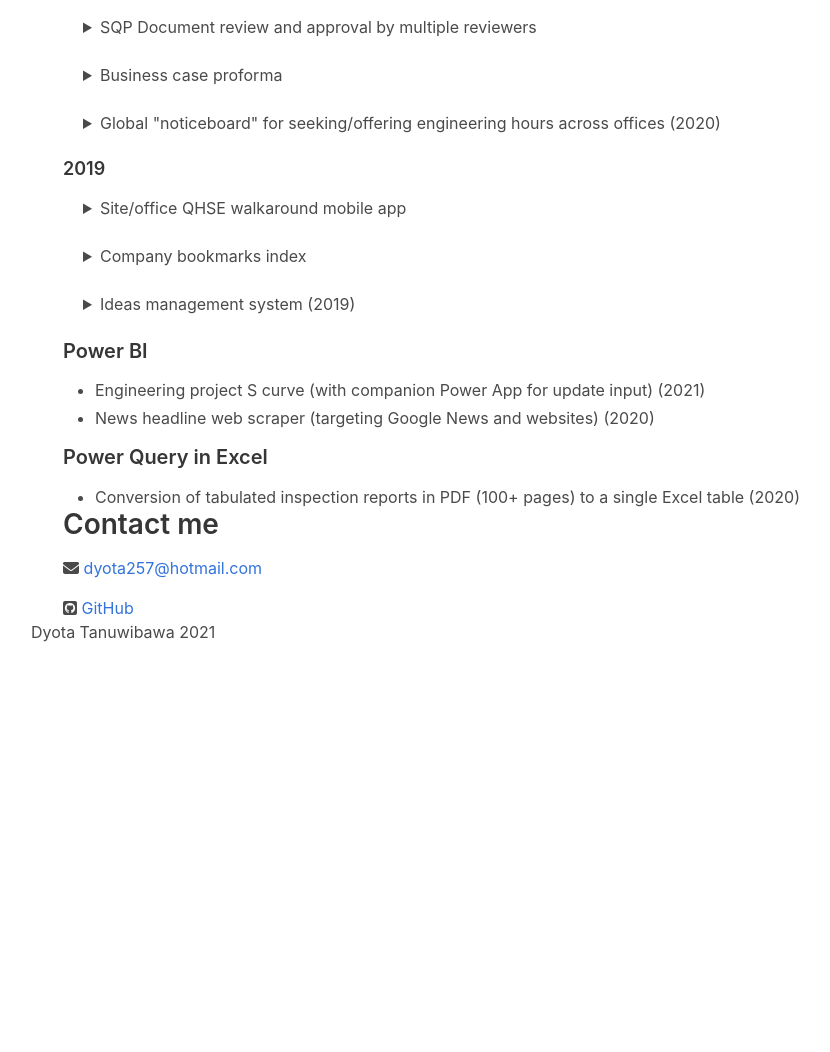
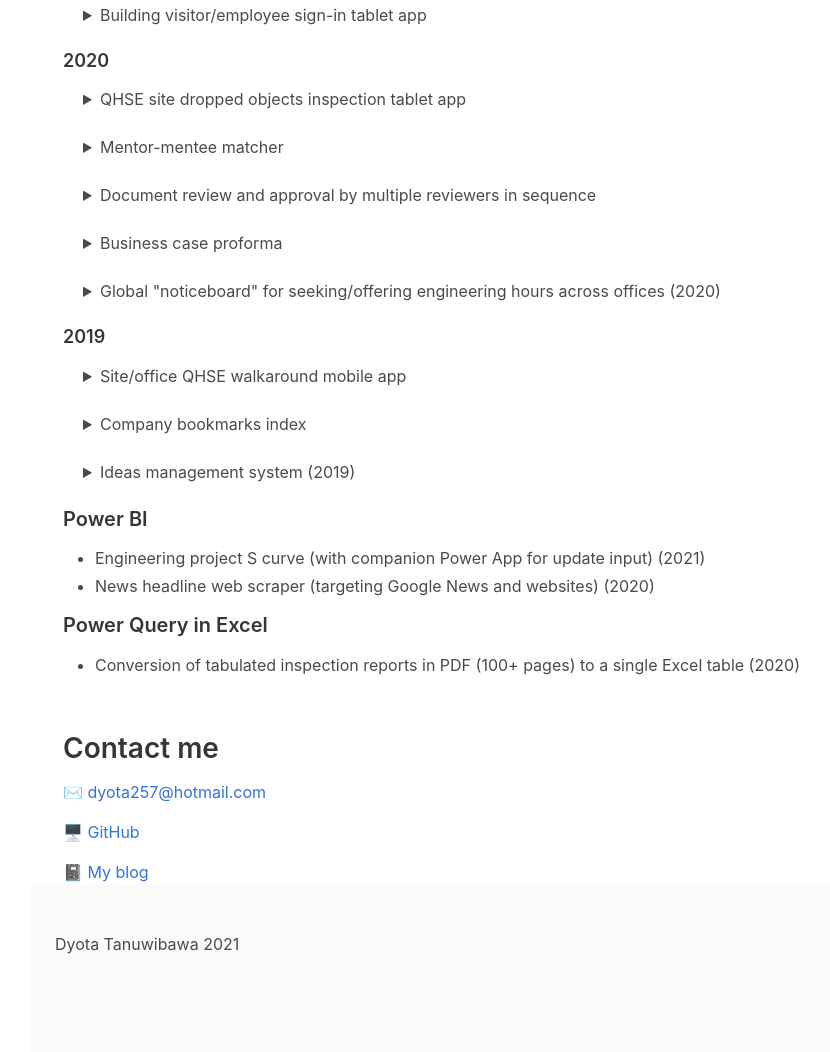
Before and after one commit to dyota257/personal, a plain HTML site: page index.pug in a window 1280 px wide. Shown: the part 1072-2124 px from the top of the page, without its empty margins (129-959 px from the left). Before the commit the page ends 1716 px from the top, so only its background shows below. Drawn offline with nearby package versions, Linux system fonts and the light colour scheme; files that its build step writes are made by us from their sources.

Commit message:
SQP description. Link to code blog. Styling changes

```diff
--- a/index.pug
+++ b/index.pug
@@ -54,14 +54,10 @@ html(lang="en")
                         li
                             a(href="https://dyota257.github.io/personal/") This website
                             a(href="https://github.com/dyota257/personal") [GitHub]
-                            a(href="https://github.com/dyota257/personal")
-                                i.fa.fa-external-link
                             span  (2020)
                         li
                             a(href="https://wrestlingwa.herokuapp.com/") Wrestling WA Tournament manager
                             a(href="https://github.com/dyota257/wrestlingscoreboard") [GitHub]
-                            a(href="https://wrestlingwa.herokuapp.com/")
-                                i.fa.fa-external-link
                             span  (2020)
 
                     h3#data-work Data work
@@ -109,8 +105,10 @@ html(lang="en")
                         p Once relationship is established, there are facilities for capturing objectives and to take notes for meeting
 
                     details
-                        summary SQP Document review and approval by multiple reviewers
-                        p Service Quality Plan
+                        summary Document review and approval by multiple reviewers in sequence
+                        p Power Apps translation of an existing form in InfoPath. App facilitates the entry of a single form by multiple contributors, with multiple stage gates, and revision control.
+                        p App user base is divided into four distinct "roles". The form interface is different depending on which "role" is viewing.
+                        p App allow for form entry, edit, and displaying what stage the form is up to.
 
                     details
                         summary Business case proforma
@@ -158,12 +156,12 @@ html(lang="en")
 
             section.block.container.is-fluid
                 .content
-                    h2  Contact me
-                    p
-                        i.fa.fa-envelope.square
-                        a(href='mailto:dyota257@hotmail.com')  dyota257@hotmail.com
-                    p
-                        i.fa.fa-github-square
-                        a(href="https://github.com/dyota257")  GitHub
+                    h2 Contact me
+                    p ✉️
+                        a(href='mailto:dyota257@hotmail.com') dyota257@hotmail.com
+                    p 🖥️
+                        a(href="https://github.com/dyota257") GitHub
+                    p 📓
+                        a(href="https://dyota257.bearblog.dev/") My blog
 
-            footer Dyota Tanuwibawa 2021
+            footer.footer Dyota Tanuwibawa 2021
--- a/style.scss
+++ b/style.scss
@@ -68,3 +68,7 @@ summary {
     font-weight: normal;
     margin-bottom: 0.5em;
 }
+
+.container {
+    margin-top: 3.5em;
+}
```
Also changed, not shown: css/style.css, index.html.
